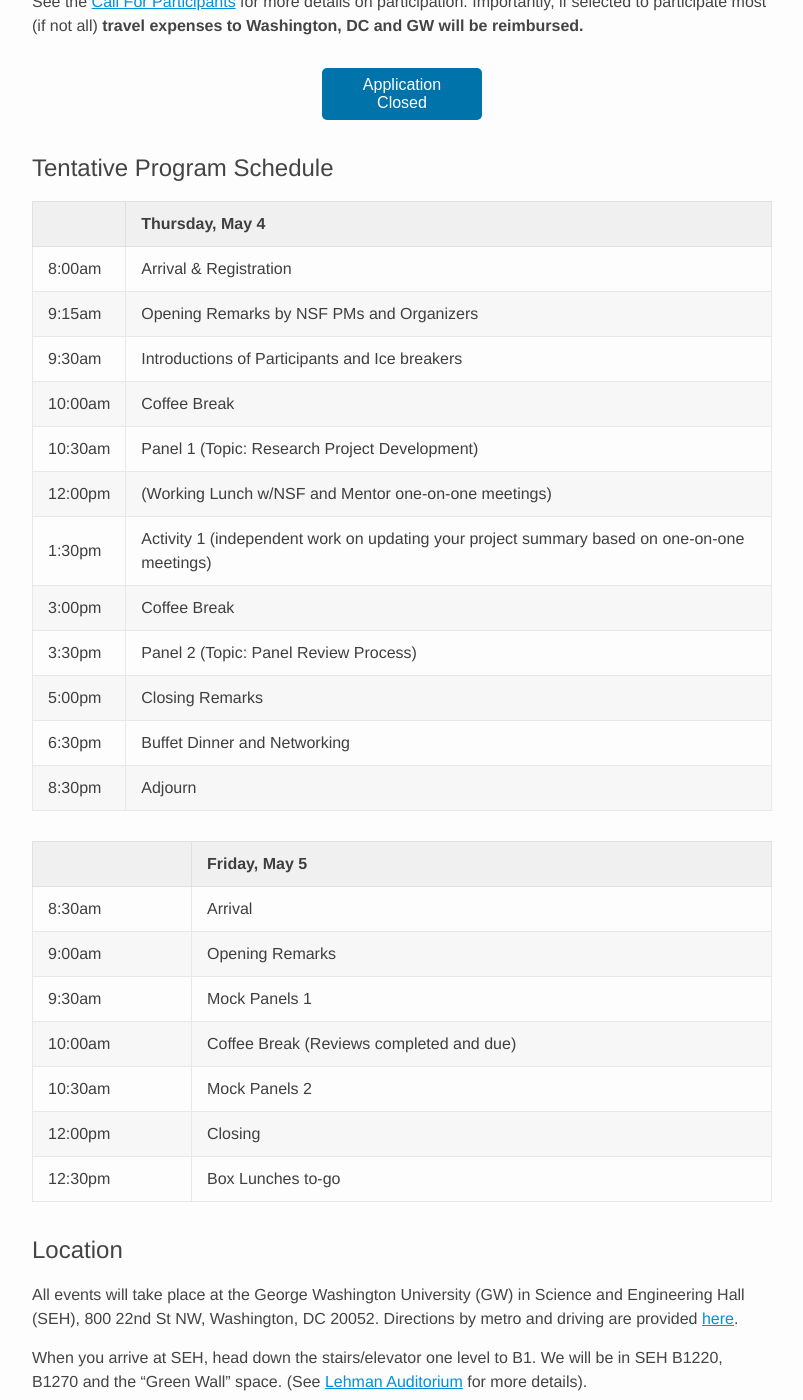
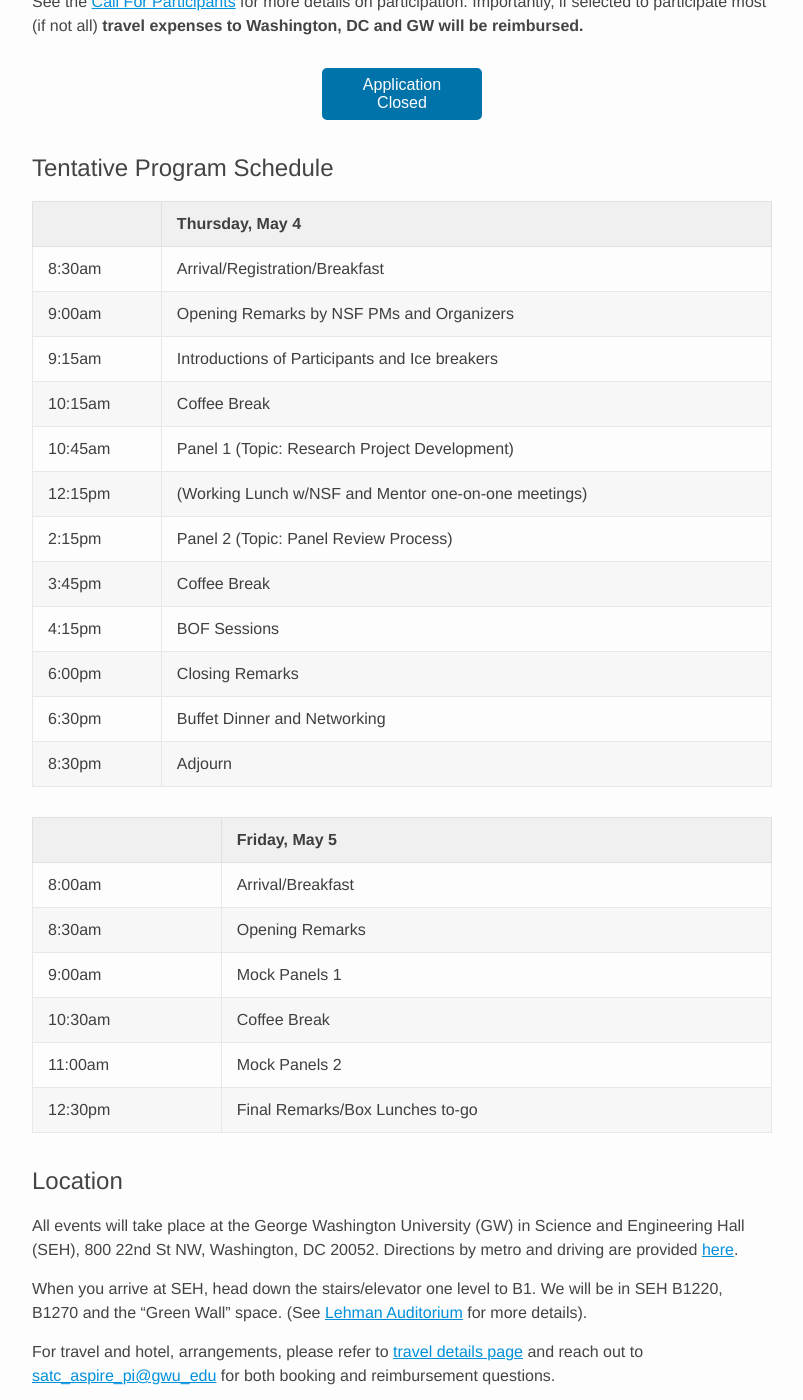
Before and after one commit to satc-aspiring-pi-workshop-2023/satc-aspiring-pi-workshop-2023.github.io, a Jekyll site: the page built from index.md, in a window 1280 px wide and 1400 px high, scrolled down 896 px. Shown: the whole window, without its empty margins (238-1041 px from the left). Built offline with Jekyll 4.4.1, drawn with Linux system fonts in a browser that asks for light colours; some web fonts are replaced.

Commit message:
Updating schedule

```diff
--- a/index.md
+++ b/index.md
@@ -36,34 +36,34 @@ See the [Call For Participants](/cfp) for more details on participation. Importa
 ## Tentative Program Schedule
 
 
-|         | Thursday, May 4                                                                             |
-|---------|---------------------------------------------------------------------------------------------|
-| 8:00am  | Arrival & Registration                                                                      |
-| 9:15am  | Opening Remarks by NSF PMs and Organizers                                                   |
-| 9:30am  | Introductions of Participants and Ice breakers                                              |
-| 10:00am | Coffee Break                                                                                |
-| 10:30am | Panel 1 (Topic: Research Project Development)                                               |
-| 12:00pm | (Working Lunch w/NSF and Mentor one-on-one meetings)                                        |
-| 1:30pm  | Activity 1 (independent work on updating your project summary based on one-on-one meetings) |
-| 3:00pm  | Coffee Break                                                                                |
-| 3:30pm  | Panel 2 (Topic: Panel Review Process)                                                       |
-| 5:00pm  | Closing Remarks                                                                             |
-| 6:30pm  | Buffet Dinner and Networking                                                                |
-| 8:30pm  | Adjourn                                                                                     |
+|         | Thursday, May 4                                      |
+|---------|------------------------------------------------------|
+| 8:30am  | Arrival/Registration/Breakfast                               |
+| 9:00am  | Opening Remarks by NSF PMs and Organizers            |
+| 9:15am  | Introductions of Participants and Ice breakers       |
+| 10:15am | Coffee Break                                         |
+| 10:45am | Panel 1 (Topic: Research Project Development)        |
+| 12:15pm | (Working Lunch w/NSF and Mentor one-on-one meetings) |
+| 2:15pm  | Panel 2 (Topic: Panel Review Process)                |
+| 3:45pm  | Coffee Break                                         |
+| 4:15pm  | BOF Sessions                                         |
+| 6:00pm  | Closing Remarks                                      |
+| 6:30pm  | Buffet Dinner and Networking                         |
+| 8:30pm  | Adjourn                                              |
 
 
 
 
 
-|         | Friday, May 5                            |
-|---------|------------------------------------------|
-| 8:30am  | Arrival                                  |
-| 9:00am  | Opening Remarks                          |
-| 9:30am  | Mock Panels 1                            |
-| 10:00am | Coffee Break (Reviews completed and due) |
-| 10:30am | Mock Panels 2                            |
-| 12:00pm | Closing                                  |
-| 12:30pm | Box Lunches to-go                         |
+|         | Friday, May 5                   |
+|---------|---------------------------------|
+| 8:00am  | Arrival/Breakfast               |
+| 8:30am  | Opening Remarks                 |
+| 9:00am  | Mock Panels 1                   |
+| 10:30am | Coffee Break                    |
+| 11:00am | Mock Panels 2                   |
+| 12:30pm | Final Remarks/Box Lunches to-go |
+
 
 
 
```
